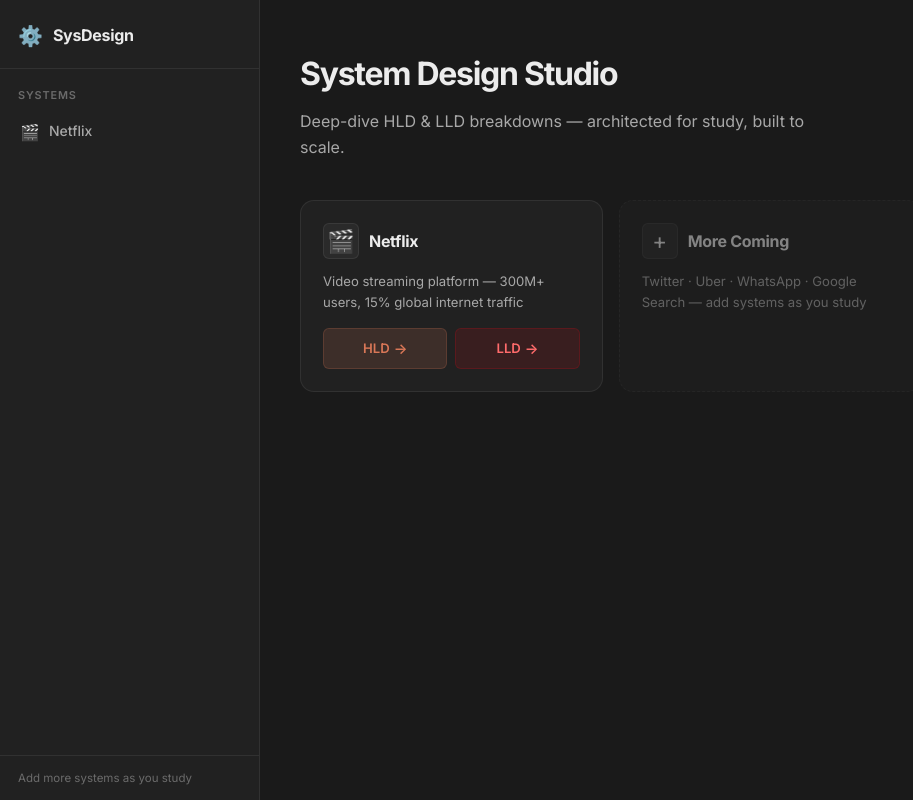
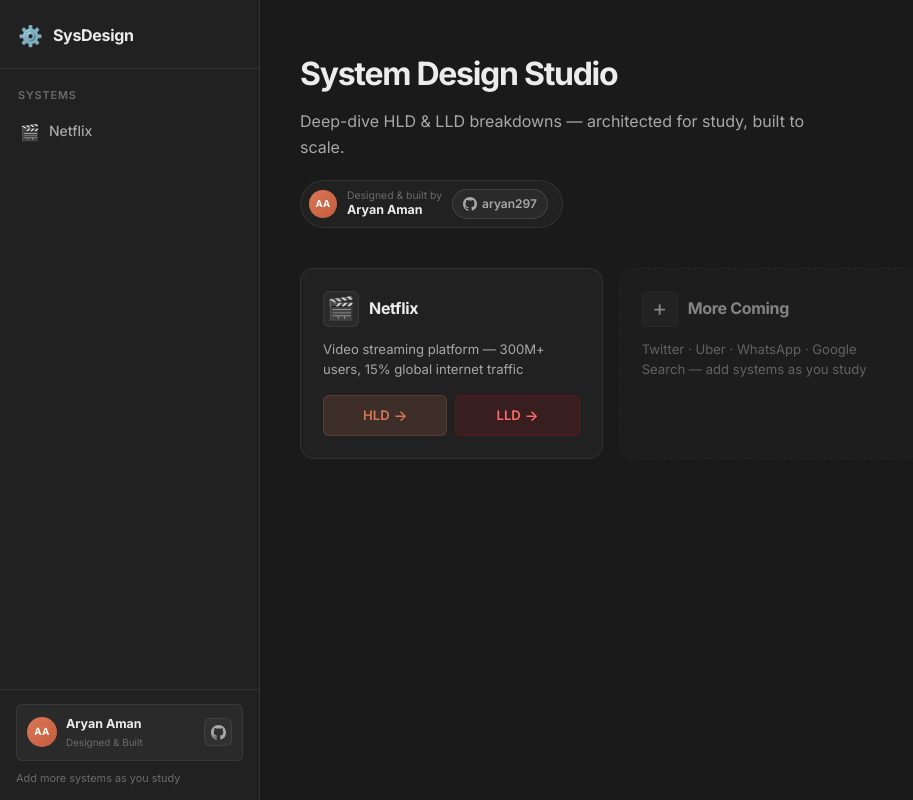
Before and after one commit to aryan297/system-design, a React (Vite) app: page / in a window 1280 px wide. Shown: the whole page, without its empty margins (0-913 px from the left). Built offline with nearby package versions, Linux system fonts and the light colour scheme.

Commit message:
first commit

```diff
--- a/src/components/CodeBlock.css
+++ b/src/components/CodeBlock.css
@@ -12,6 +12,7 @@
   padding: 8px 16px;
   border-bottom: 1px solid var(--code-border);
   background: rgba(255,255,255,0.02);
+  gap: 8px;
 }
 
 .code-block-label {
@@ -20,6 +21,10 @@
   letter-spacing: 0.06em;
   text-transform: uppercase;
   color: var(--text-muted);
+  min-width: 0;
+  overflow: hidden;
+  text-overflow: ellipsis;
+  white-space: nowrap;
 }
 
 .code-block-copy {
@@ -32,18 +37,35 @@
   border-radius: 4px;
   cursor: pointer;
   transition: all var(--transition);
+  white-space: nowrap;
+  flex-shrink: 0;
 }
 .code-block-copy:hover { border-color: var(--border-default); color: var(--text-secondary); }
 
 .code-block-pre {
-  padding: 18px 20px;
+  padding: 16px 18px;
+  /* Horizontal scroll for wide code — must NOT be clipped by parent */
   overflow-x: auto;
+  overflow-y: visible;
   margin: 0;
+  -webkit-overflow-scrolling: touch;
 }
 
 .code-block-pre code {
-  font-size: 0.8rem;
+  font-size: 0.78rem;
   line-height: 1.65;
   color: #c9d1d9;
   white-space: pre;
+  display: block;
+  /* min-width ensures content doesn't wrap */
+  min-width: max-content;
 }
+
+@media (max-width: 768px) {
+  .code-block-pre {
+    padding: 12px 12px;
+  }
+  .code-block-pre code {
+    font-size: 0.7rem;
+  }
+}
--- a/src/components/DiagramBlock.css
+++ b/src/components/DiagramBlock.css
@@ -2,8 +2,8 @@
   background: var(--code-bg);
   border: 1px solid var(--code-border);
   border-radius: var(--radius-md);
+  /* Don't clip inner scroll — only clip border-radius visually */
   overflow: hidden;
-  margin: 0;
 }
 
 .diagram-title {
@@ -18,16 +18,23 @@
 }
 
 .diagram-pre {
-  padding: 20px;
+  padding: 16px 20px;
+  /* Allow horizontal scroll for wide ASCII diagrams */
   overflow-x: auto;
+  overflow-y: visible;
   line-height: 1.55;
   font-size: 0.8rem;
-  color: #c9d1d9;
+  color: #8b949e;
   white-space: pre;
   tab-size: 2;
+  /* iOS momentum scroll */
+  -webkit-overflow-scrolling: touch;
 }
 
-/* syntax-like coloring */
-.diagram-pre {
-  color: #8b949e;
+@media (max-width: 768px) {
+  .diagram-pre {
+    font-size: 0.68rem;
+    padding: 12px 14px;
+    line-height: 1.5;
+  }
 }
--- a/src/components/MetricsTable.css
+++ b/src/components/MetricsTable.css
@@ -1,11 +1,19 @@
 .metrics-table {
   display: grid;
-  grid-template-columns: repeat(auto-fill, minmax(280px, 1fr));
+  grid-template-columns: repeat(auto-fill, minmax(200px, 1fr));
   gap: 1px;
   background: var(--border-subtle);
   border: 1px solid var(--border-subtle);
   border-radius: var(--radius-md);
   overflow: hidden;
+}
+
+@media (max-width: 768px) {
+  .metrics-table {
+    grid-template-columns: repeat(2, 1fr);
+  }
+  .metrics-value { font-size: 1.1rem; }
+  .metrics-row { padding: 12px 14px; }
 }
 
 .metrics-row {
--- a/src/components/PageHeader.css
+++ b/src/components/PageHeader.css
@@ -28,3 +28,18 @@
   line-height: 1.5;
   max-width: 680px;
 }
+
+@media (max-width: 768px) {
+  .page-header {
+    padding: 18px 14px 16px;
+  }
+  .page-header-title {
+    font-size: 1.2rem;
+  }
+  .page-header-subtitle {
+    font-size: 0.82rem;
+  }
+  .page-header-top {
+    margin-bottom: 8px;
+  }
+}
--- a/src/components/QnASection.css
+++ b/src/components/QnASection.css
@@ -242,9 +242,16 @@
 
 /* Mobile */
 @media (max-width: 768px) {
-  .qna-body { padding: 14px 14px 14px 14px; }
-  .qna-header { padding: 12px 14px; }
+  .qna-body { padding: 12px; gap: 14px; }
+  .qna-header { padding: 12px; gap: 8px; }
   .qna-header-right { display: none; }
-  .qna-meta-row { flex-wrap: wrap; }
+  .qna-header-left { gap: 8px; }
+  .qna-meta-row { flex-wrap: wrap; gap: 4px; }
   .qna-question { font-size: 0.82rem; }
+  .qna-num { min-width: 18px; font-size: 0.65rem; }
+  .qna-answer-content { padding: 12px; }
+  .qna-followups { padding: 10px 12px; }
+  .qna-followup-item { font-size: 0.78rem; }
+  .qna-filters { gap: 5px; margin-bottom: 14px; }
+  .qna-filter-btn { font-size: 0.7rem; padding: 4px 9px; }
 }
--- a/src/components/Sidebar.css
+++ b/src/components/Sidebar.css
@@ -38,14 +38,16 @@
   border: 1px solid var(--border-subtle);
   color: var(--text-muted);
   font-size: 0.8rem;
-  width: 28px;
-  height: 28px;
+  width: 32px;
+  height: 32px;
   border-radius: var(--radius-sm);
   cursor: pointer;
   align-items: center;
   justify-content: center;
   transition: all var(--transition);
   flex-shrink: 0;
+  /* Bigger tap target on touch */
+  -webkit-tap-highlight-color: transparent;
 }
 .sidebar-close:hover {
   background: var(--bg-hover);
@@ -133,13 +135,89 @@
 
 /* ── Footer ── */
 .sidebar-footer {
-  padding: 14px 18px;
+  padding: 14px 16px;
   border-top: 1px solid var(--border-subtle);
+  display: flex;
+  flex-direction: column;
+  gap: 10px;
 }
+
 .sidebar-footer-text {
-  font-size: 0.72rem;
+  font-size: 0.68rem;
   color: var(--text-muted);
   line-height: 1.4;
+}
+
+/* Author card */
+.sidebar-author {
+  display: flex;
+  align-items: center;
+  gap: 9px;
+  padding: 9px 10px;
+  border-radius: var(--radius-sm);
+  background: var(--bg-elevated);
+  border: 1px solid var(--border-subtle);
+  transition: border-color var(--transition);
+}
+.sidebar-author:hover { border-color: var(--border-default); }
+
+.sidebar-author-avatar {
+  width: 30px;
+  height: 30px;
+  border-radius: 50%;
+  background: linear-gradient(135deg, var(--accent) 0%, #c45c3a 100%);
+  display: flex;
+  align-items: center;
+  justify-content: center;
+  font-size: 0.62rem;
+  font-weight: 800;
+  color: #fff;
+  letter-spacing: 0.03em;
+  flex-shrink: 0;
+}
+
+.sidebar-author-info {
+  display: flex;
+  flex-direction: column;
+  gap: 1px;
+  flex: 1;
+  min-width: 0;
+}
+
+.sidebar-author-name {
+  font-size: 0.78rem;
+  font-weight: 700;
+  color: var(--text-primary);
+  white-space: nowrap;
+  overflow: hidden;
+  text-overflow: ellipsis;
+}
+
+.sidebar-author-label {
+  font-size: 0.62rem;
+  color: var(--text-muted);
+  white-space: nowrap;
+}
+
+.sidebar-github-btn {
+  display: flex;
+  align-items: center;
+  justify-content: center;
+  width: 28px;
+  height: 28px;
+  border-radius: var(--radius-sm);
+  background: var(--bg-hover);
+  border: 1px solid var(--border-subtle);
+  color: var(--text-secondary);
+  text-decoration: none;
+  transition: all var(--transition);
+  flex-shrink: 0;
+}
+.sidebar-github-btn:hover {
+  background: var(--bg-active);
+  border-color: var(--border-default);
+  color: var(--text-primary);
+  text-decoration: none;
 }
 
 /* ── Mobile ── */
--- a/src/components/Sidebar.jsx
+++ b/src/components/Sidebar.jsx
@@ -62,6 +62,24 @@
       </nav>
 
       <div className="sidebar-footer">
+        <div className="sidebar-author">
+          <div className="sidebar-author-avatar">AA</div>
+          <div className="sidebar-author-info">
+            <span className="sidebar-author-name">Aryan Aman</span>
+            <span className="sidebar-author-label">Designed &amp; Built</span>
+          </div>
+          <a
+            href="https://github.com/aryan297"
+            target="_blank"
+            rel="noopener noreferrer"
+            className="sidebar-github-btn"
+            aria-label="GitHub"
+          >
+            <svg width="15" height="15" viewBox="0 0 24 24" fill="currentColor">
+              <path d="M12 0C5.37 0 0 5.37 0 12c0 5.31 3.435 9.795 8.205 11.385.6.105.825-.255.825-.57 0-.285-.015-1.23-.015-2.235-3.015.555-3.795-.735-4.035-1.41-.135-.345-.72-1.41-1.23-1.695-.42-.225-1.02-.78-.015-.795.945-.015 1.62.87 1.845 1.23 1.08 1.815 2.805 1.305 3.495.99.105-.78.42-1.305.765-1.605-2.67-.3-5.46-1.335-5.46-5.925 0-1.305.465-2.385 1.23-3.225-.12-.3-.54-1.53.12-3.18 0 0 1.005-.315 3.3 1.23.96-.27 1.98-.405 3-.405s2.04.135 3 .405c2.295-1.56 3.3-1.23 3.3-1.23.66 1.65.24 2.88.12 3.18.765.84 1.23 1.905 1.23 3.225 0 4.605-2.805 5.625-5.475 5.925.435.375.81 1.095.81 2.22 0 1.605-.015 2.895-.015 3.3 0 .315.225.69.825.57A12.02 12.02 0 0024 12c0-6.63-5.37-12-12-12z"/>
+            </svg>
+          </a>
+        </div>
         <p className="sidebar-footer-text">Add more systems as you study</p>
       </div>
     </aside>
--- a/src/pages/Home.css
+++ b/src/pages/Home.css
@@ -5,9 +5,83 @@
   .home-hero { margin-bottom: 24px; }
   .home-hero-title { font-size: 1.5rem; }
   .home-grid { grid-template-columns: 1fr; }
+  /* Author pill — stack on very small screens */
+  .home-hero-author {
+    flex-wrap: wrap;
+    border-radius: var(--radius-md);
+    padding: 10px 12px;
+    gap: 8px;
+  }
+  .home-github-link { padding: 5px 10px; }
 }
 
 .home-hero { margin-bottom: 40px; }
+
+/* Author strip */
+.home-hero-author {
+  display: inline-flex;
+  align-items: center;
+  gap: 10px;
+  margin-top: 20px;
+  padding: 8px 14px 8px 8px;
+  background: var(--bg-surface);
+  border: 1px solid var(--border-subtle);
+  border-radius: 99px;
+}
+
+.home-author-avatar {
+  width: 28px;
+  height: 28px;
+  border-radius: 50%;
+  background: linear-gradient(135deg, var(--accent) 0%, #c45c3a 100%);
+  display: flex;
+  align-items: center;
+  justify-content: center;
+  font-size: 0.6rem;
+  font-weight: 800;
+  color: #fff;
+  letter-spacing: 0.02em;
+  flex-shrink: 0;
+}
+
+.home-author-text {
+  display: flex;
+  flex-direction: column;
+}
+
+.home-author-by {
+  font-size: 0.65rem;
+  color: var(--text-muted);
+  line-height: 1.2;
+}
+
+.home-author-name {
+  font-size: 0.78rem;
+  font-weight: 700;
+  color: var(--text-primary);
+  line-height: 1.3;
+}
+
+.home-github-link {
+  display: inline-flex;
+  align-items: center;
+  gap: 5px;
+  padding: 4px 10px;
+  background: var(--bg-elevated);
+  border: 1px solid var(--border-default);
+  border-radius: 99px;
+  font-size: 0.75rem;
+  font-weight: 600;
+  color: var(--text-secondary);
+  text-decoration: none;
+  transition: all var(--transition);
+}
+.home-github-link:hover {
+  background: var(--bg-hover);
+  color: var(--text-primary);
+  border-color: var(--border-strong);
+  text-decoration: none;
+}
 
 .home-hero-title {
   font-size: 2rem;
--- a/src/pages/Home.jsx
+++ b/src/pages/Home.jsx
@@ -10,6 +10,24 @@
         <p className="home-hero-sub">
           Deep-dive HLD &amp; LLD breakdowns — architected for study, built to scale.
         </p>
+        <div className="home-hero-author">
+          <div className="home-author-avatar">AA</div>
+          <div className="home-author-text">
+            <span className="home-author-by">Designed &amp; built by</span>
+            <span className="home-author-name">Aryan Aman</span>
+          </div>
+          <a
+            href="https://github.com/aryan297"
+            target="_blank"
+            rel="noopener noreferrer"
+            className="home-github-link"
+          >
+            <svg width="14" height="14" viewBox="0 0 24 24" fill="currentColor">
+              <path d="M12 0C5.37 0 0 5.37 0 12c0 5.31 3.435 9.795 8.205 11.385.6.105.825-.255.825-.57 0-.285-.015-1.23-.015-2.235-3.015.555-3.795-.735-4.035-1.41-.135-.345-.72-1.41-1.23-1.695-.42-.225-1.02-.78-.015-.795.945-.015 1.62.87 1.845 1.23 1.08 1.815 2.805 1.305 3.495.99.105-.78.42-1.305.765-1.605-2.67-.3-5.46-1.335-5.46-5.925 0-1.305.465-2.385 1.23-3.225-.12-.3-.54-1.53.12-3.18 0 0 1.005-.315 3.3 1.23.96-.27 1.98-.405 3-.405s2.04.135 3 .405c2.295-1.56 3.3-1.23 3.3-1.23.66 1.65.24 2.88.12 3.18.765.84 1.23 1.905 1.23 3.225 0 4.605-2.805 5.625-5.475 5.925.435.375.81 1.095.81 2.22 0 1.605-.015 2.895-.015 3.3 0 .315.225.69.825.57A12.02 12.02 0 0024 12c0-6.63-5.37-12-12-12z"/>
+            </svg>
+            aryan297
+          </a>
+        </div>
       </div>
 
       <div className="home-grid">
```
Also changed, not shown: src/components/Layout.css (+13 -6 lines), src/pages/NetflixHLD.css (+25 -9 lines), src/pages/NetflixLLD.css (+22 -11 lines).
